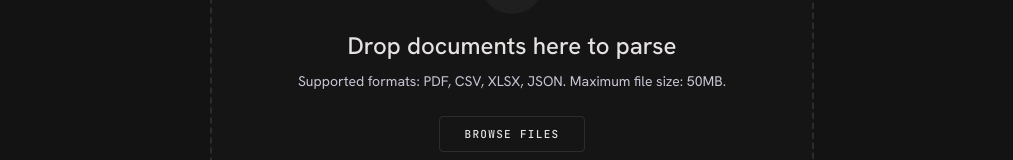
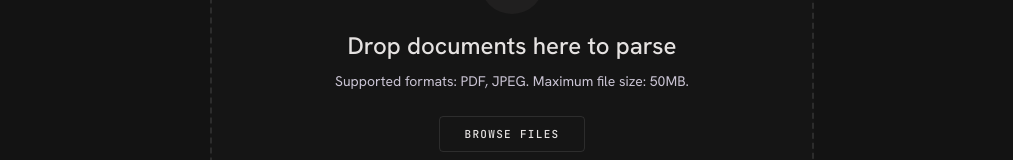
Before and after one commit to fyp-low-resource-ocr/SriPage-Platform, a Next.js app in the folder frontend/: page / in a window 1280 px wide. Shown: the part 266-426 px from the top of the page, without its empty margins (128-1141 px from the left). Built offline with nearby package versions, Linux system fonts and the light colour scheme; no server answers.

Commit message:
change suppoerted file types

```diff
--- a/frontend/app/page.tsx
+++ b/frontend/app/page.tsx
@@ -16,7 +16,7 @@ function UploadScreen({ jobs, file, setFile, method, setMethod, onUpload, busy,
   return <><main className="dashboard"><div className="intro"><p>Upload documents to begin parsing.</p></div><label className="upload-zone" onDragOver={e => e.preventDefault()} onDrop={drop}>
     <input type="file" accept={ACCEPT} onChange={choose} />
     <div className="upload-circle"><Icon>cloud_upload</Icon></div><h2>{file ? file.name : "Drop documents here to parse"}</h2>
-    <p>{file ? `${(file.size / 1024 / 1024).toFixed(2)} MB ready` : "Supported formats: PDF, CSV, XLSX, JSON. Maximum file size: 50MB."}</p><span className="browse-button">Browse Files</span>
+    <p>{file ? `${(file.size / 1024 / 1024).toFixed(2)} MB ready` : "Supported formats: PDF, JPEG. Maximum file size: 50MB."}</p><span className="browse-button">Browse Files</span>
   </label><div className="metrics"><div className="metric"><div><span>Total Parsed Today</span><Icon>insert_drive_file</Icon></div><strong>{jobs.length ? jobs.length.toLocaleString() : "0"}</strong><em><Icon>trending_up</Icon> 12%</em></div><div className="metric"><div><span>Avg Extraction Time</span><Icon>timer</Icon></div><strong>1.4s</strong><em><Icon>trending_down</Icon> 0.2s</em></div><button className="start-button" disabled={!file || busy} onClick={onUpload}>{busy ? "Uploading…" : "Start parsing"}<Icon>arrow_forward</Icon></button></div><details style={{ marginTop: 12, color: "var(--muted)", fontSize: 12 }}><summary style={{ cursor: "pointer", width: "fit-content", opacity: .7 }}>Parsing options</summary><div style={{ display: "flex", alignItems: "center", gap: 10, marginTop: 8 }}><label htmlFor="parsing-method">Method</label><select id="parsing-method" style={{ padding: "6px 26px 6px 8px", border: "1px solid #ffffff1a", borderRadius: 4, background: "var(--container)", color: "var(--text)", font: "inherit", cursor: "pointer" }} value={method} onChange={e => setMethod(e.target.value)}><option value="non-vlm">Non-VLM</option><option value="vlm">VLM</option></select></div></details>{message && <p className="notice">{message}</p>}</main><Footer /></>;
 }
 
```
